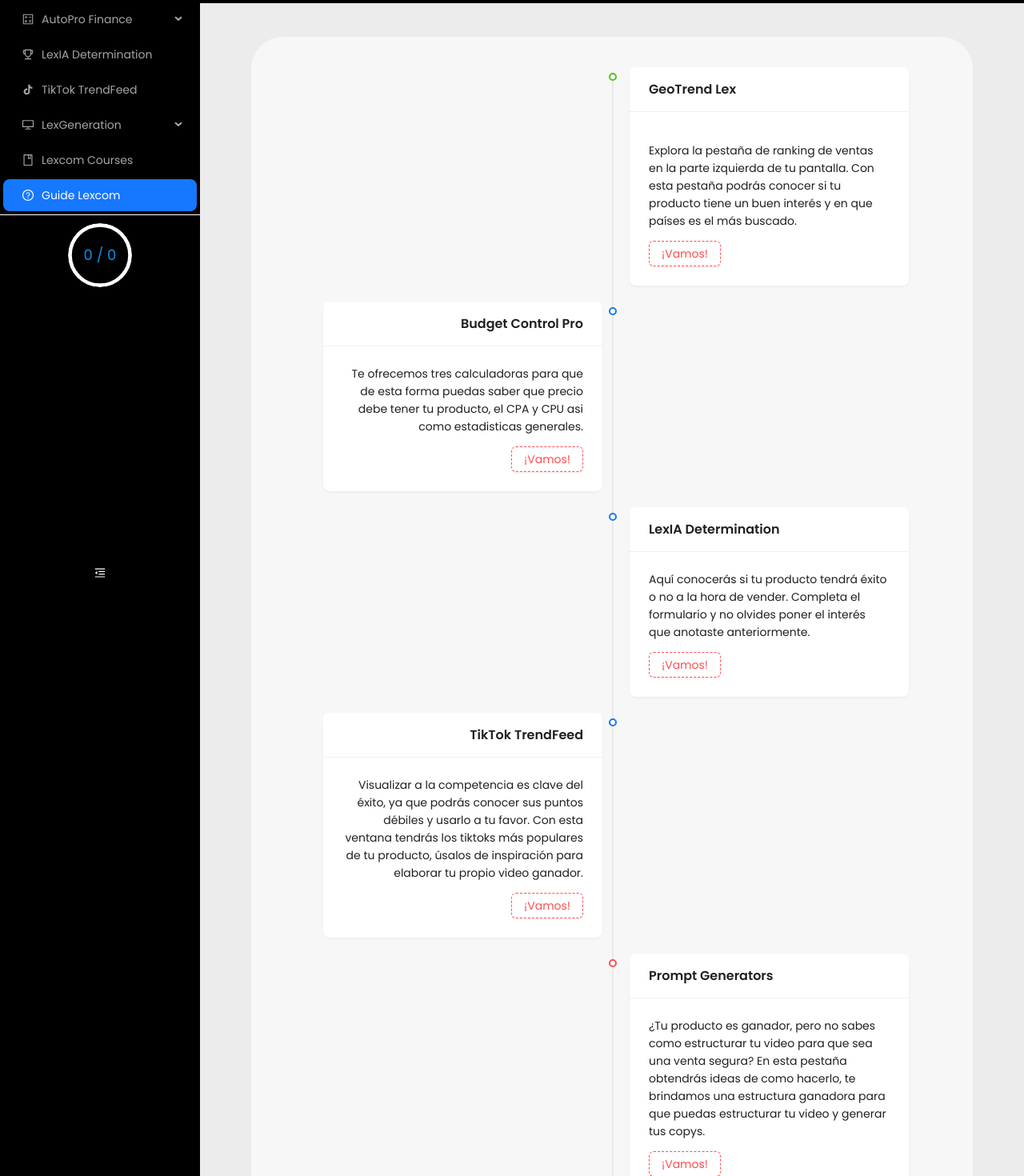
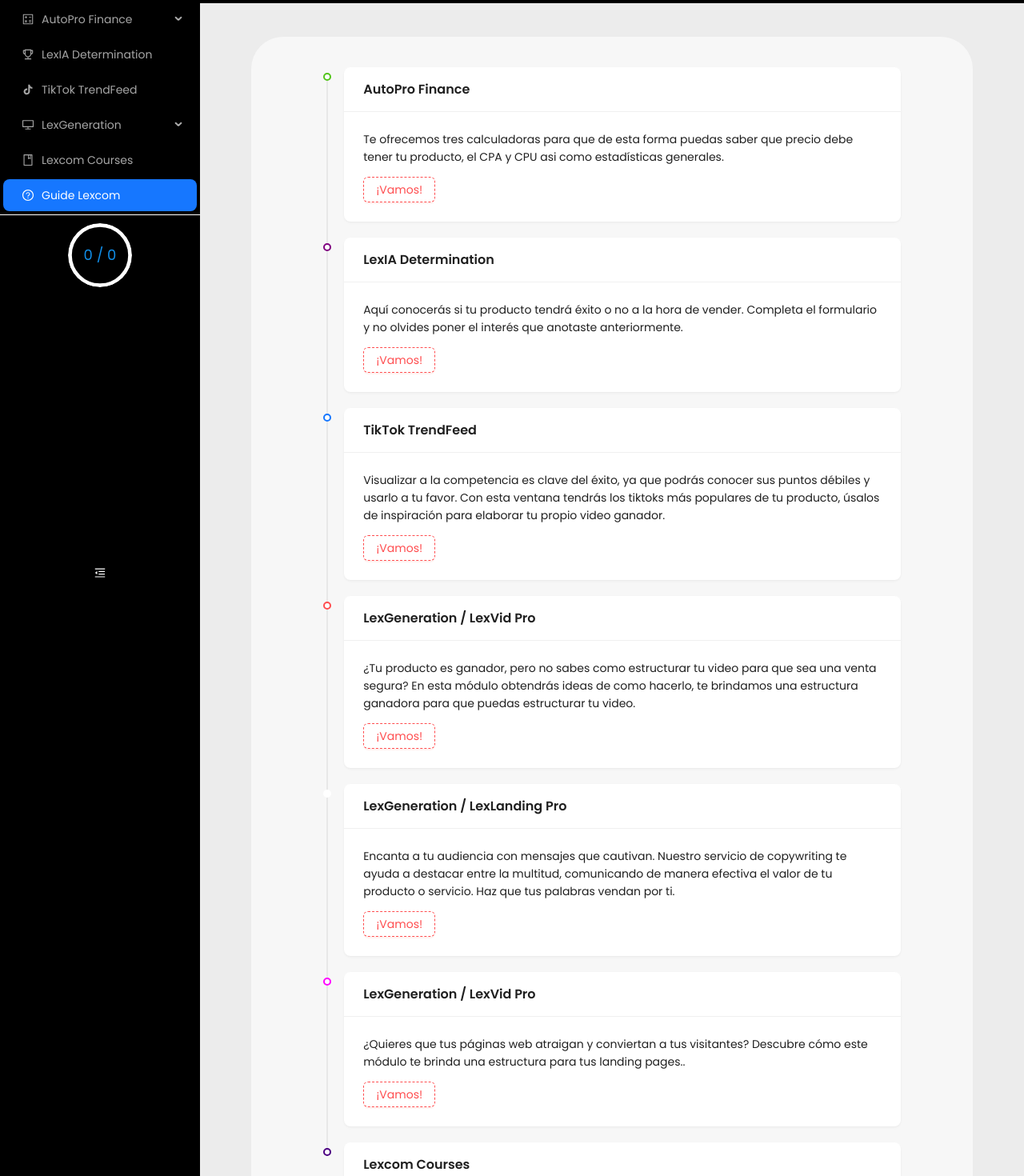
Before and after one commit to LuisSante/Lexcom-AI, a React (Vite) app in the folder client/: page /dashboard in a window 1280 px wide. Shown: the part 60-1530 px from the top of the page at 80% size. Built offline with nearby package versions, Linux system fonts and the light colour scheme; no server answers.

Commit message:
fix: change lexcom guide

```diff
--- a/client/src/pages/Tutorial.tsx
+++ b/client/src/pages/Tutorial.tsx
@@ -3,17 +3,10 @@
 
 const Tutorial: React.FC = () => {
 
-  const content = (
-    <div>
-      <p>Al explorar el mapamundi, anota el porcentaje de interés</p>
-      <p> del país en el que venderás tu producto. </p>
-    </div>
-  )
-
   const content1 = (
     <div>
       <p>La primera calculadora te ofrecerá cosas estandares</p>
-      <p> Además podras calcular el cpa y cvu y el precio de tus productos</p>
+      <p> Además podras calcular el CPA y CVU y el precio de tus productos</p>
     </div>
   )
 
@@ -55,15 +48,15 @@
         }}
       >
         <Timeline
-          mode={'alternate'}
           items={[
             {
               color: 'green',
               children: (
                 <>
-                  <Card title="GeoTrend Lex" bordered={false} style={{ width: '100%' }}>
-                    <p>Explora la pestaña de ranking de ventas en la parte izquierda de tu pantalla. Con esta pestaña podrás conocer si tu producto tiene un buen interés y en que países es el más buscado.</p>
-                    <Popover content={content}>
+                  <Card title="AutoPro Finance" bordered={false}>
+                    <Descriptions.Item label="UserName">Te ofrecemos tres calculadoras para que de esta forma puedas saber que precio debe tener tu producto, el CPA y CPU asi como estadísticas generales.</Descriptions.Item>
+                    <p></p>
+                    <Popover content={content1}>
                       <Button type="dashed" danger>¡Vamos!</Button>
                     </Popover>
                   </Card>
@@ -71,26 +64,14 @@
               ),
             },
             {
+              color: 'purple',
               children: (
                 <>
-                  <Card title="Budget Control Pro" bordered={false} style={{ width: '100%' }}>
-                    <Descriptions.Item label="UserName">Te ofrecemos tres calculadoras para que de esta forma puedas saber que precio debe tener tu producto, el CPA y CPU asi como estadisticas generales.</Descriptions.Item>
-                    <p></p>
-                    <Popover content={content1}>
-                      <Button type="dashed"danger>¡Vamos!</Button>
-                    </Popover>
-                  </Card>
-                </>
-              ),
-            },
-            {
-              children: (
-                <>
-                  <Card title="LexIA Determination" bordered={false} style={{ width: '100%' }}>
+                  <Card title="LexIA Determination" bordered={false}>
                     <Descriptions.Item label="UserName">Aquí conocerás si tu producto tendrá éxito o no a la hora de vender. Completa el formulario y no olvides poner el interés que anotaste anteriormente.</Descriptions.Item>
                     <p></p>
                     <Popover content={content2}>
-                      <Button type="dashed"danger>¡Vamos!</Button>
+                      <Button type="dashed" danger>¡Vamos!</Button>
                     </Popover>
                   </Card>
                 </>
@@ -100,7 +81,7 @@
               color: 'blue',
               children: (
                 <>
-                  <Card title="TikTok TrendFeed" bordered={false} style={{ width: '100%' }}>
+                  <Card title="TikTok TrendFeed" bordered={false}>
                     <Descriptions.Item label="UserName">Visualizar a la competencia es clave del éxito, ya que podrás conocer sus puntos débiles y usarlo a tu favor.
                       Con esta ventana tendrás los tiktoks más populares de tu producto, úsalos de inspiración para elaborar tu propio video ganador.</Descriptions.Item>
                     <p></p>
@@ -115,9 +96,9 @@
               color: 'red',
               children: (
                 <>
-                  <Card title="Prompt Generators" bordered={false} style={{ width: '100%' }}>
+                  <Card title="LexGeneration / LexVid Pro" bordered={false}>
                     <Descriptions.Item label="UserName">¿Tu producto es ganador, pero no sabes como estructurar tu video para que sea una venta segura?
-                      En esta pestaña obtendrás ideas de como hacerlo, te brindamos una estructura ganadora para que puedas estructurar tu video y generar tus copys.</Descriptions.Item>
+                      En esta módulo obtendrás ideas de como hacerlo, te brindamos una estructura ganadora para que puedas estructurar tu video. </Descriptions.Item>
                     <p></p>
                     <Popover content={content4}>
                       <Button type="dashed" danger>¡Vamos!</Button>
@@ -127,10 +108,38 @@
               ),
             },
             {
-              color: 'red',
+              color: 'lime-10',
               children: (
                 <>
-                  <Card title="Lexcom Courses" bordered={false} style={{ width: '100%' }}>
+                  <Card title="LexGeneration / LexLanding Pro" bordered={false}>
+                    <Descriptions.Item label="UserName">Encanta a tu audiencia con mensajes que cautivan. Nuestro servicio de copywriting te ayuda a destacar entre la multitud, comunicando de manera efectiva el valor de tu producto o servicio. Haz que tus palabras vendan por ti.</Descriptions.Item>
+                    <p></p>
+                    <Popover content={content4}>
+                      <Button type="dashed" danger>¡Vamos!</Button>
+                    </Popover>
+                  </Card>
+                </>
+              ),
+            },
+            {
+              color: 'magenta',
+              children: (
+                <>
+                  <Card title="LexGeneration / LexVid Pro" bordered={false}>
+                    <Descriptions.Item label="UserName">¿Quieres que tus páginas web atraigan y conviertan a tus visitantes? Descubre cómo este módulo te brinda una estructura para tus landing pages..</Descriptions.Item>
+                    <p></p>
+                    <Popover content={content4}>
+                      <Button type="dashed" danger>¡Vamos!</Button>
+                    </Popover>
+                  </Card>
+                </>
+              ),
+            },
+            {
+              color: 'indigo',
+              children: (
+                <>
+                  <Card title="Lexcom Courses" bordered={false}>
                     <Descriptions.Item label="UserName">¿No sabes como continuar vendiendo? Te ofrecemos una amplia variedad de cursos que te permitirán continuar tu camino al éxito.</Descriptions.Item>
                     <p></p>
                     <Popover content={content5}>
```
